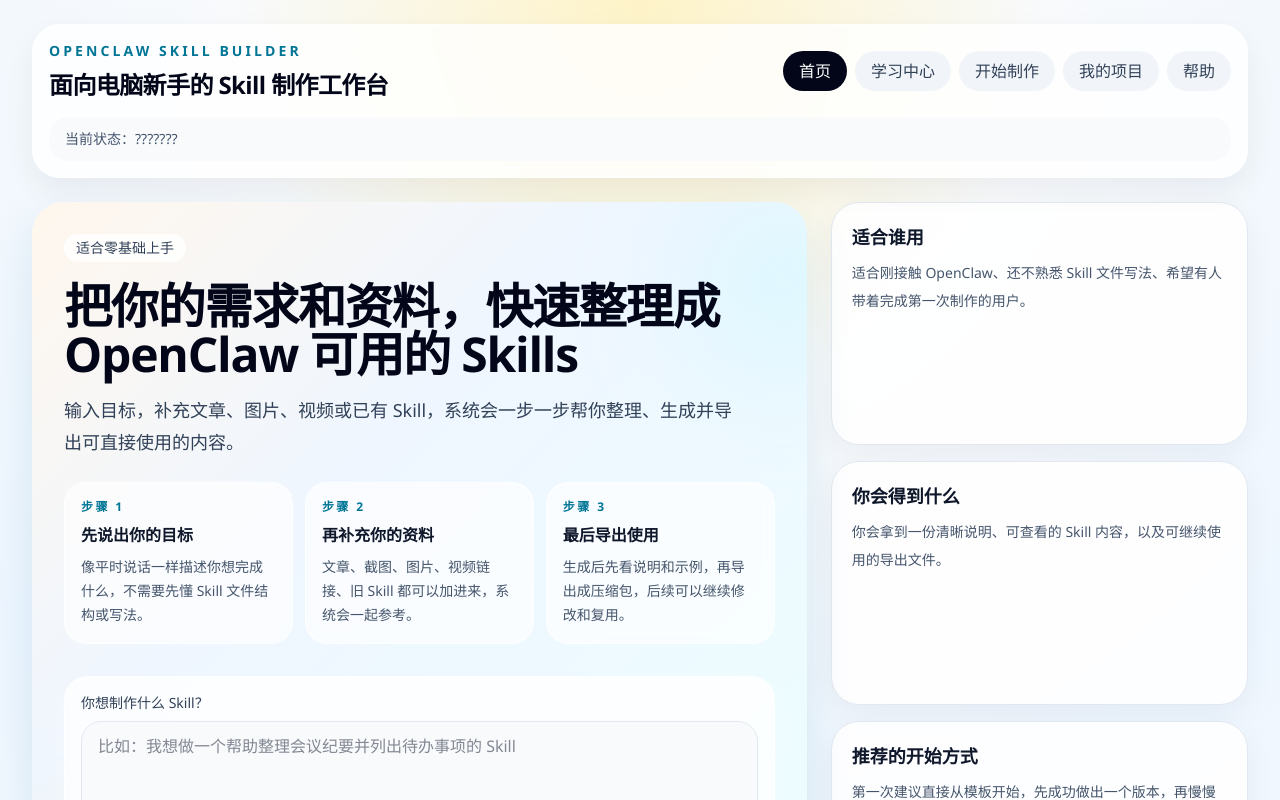
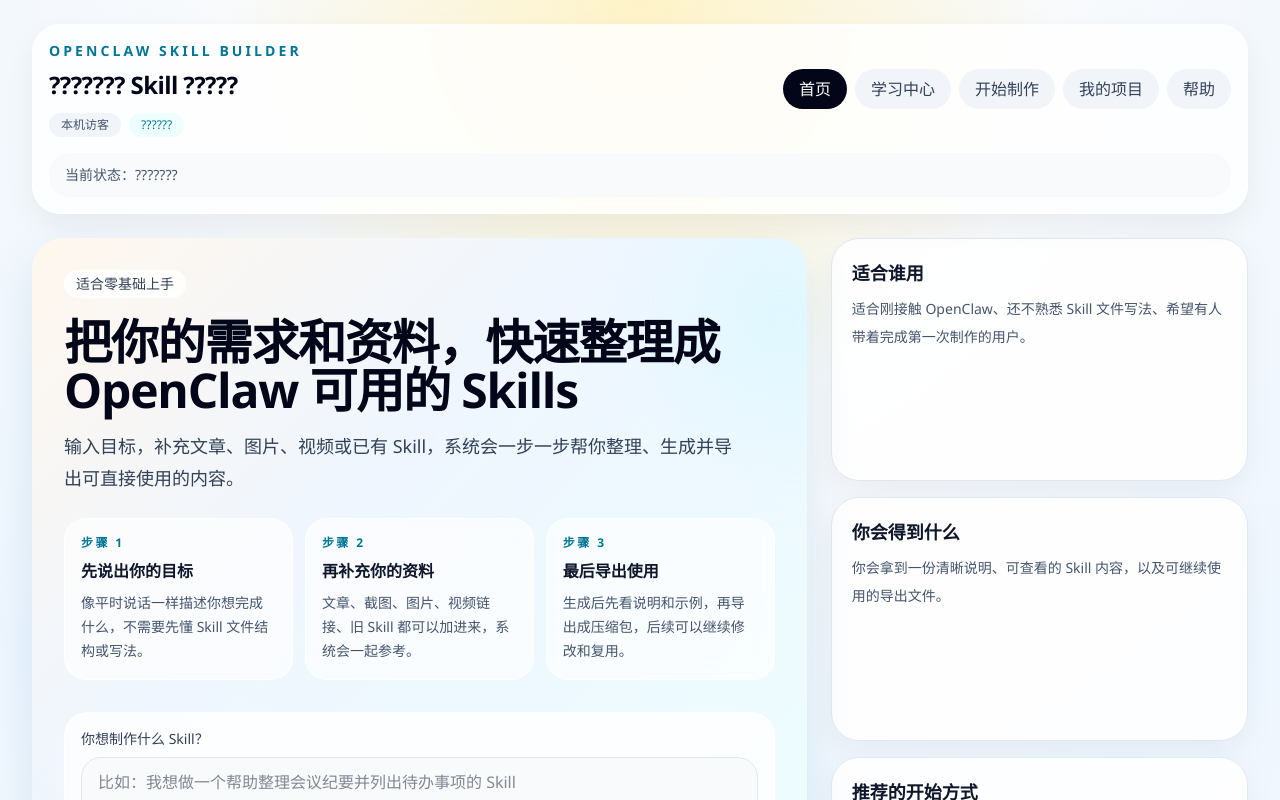
Before and after one commit to jiayuan04091016/openclaw-skill-builder, a Next.js app: page / in a window 1280 px wide. Shown: the top 800 px of the page. Built offline with nearby package versions, Linux system fonts and the light colour scheme.

Commit message:
Add local session shell for future auth flow

```diff
--- a/src/components/skill-builder-app.tsx
+++ b/src/components/skill-builder-app.tsx
@@ -5,6 +5,7 @@
 import { Field, QuickResourceForm, SectionCard } from "@/components/builder-ui";
 import { ProjectCard } from "@/components/project-card";
 import { useProjectManager } from "@/hooks/use-project-manager";
+import { useSessionState } from "@/hooks/use-session-state";
 import { builderStepMeta, builderStepTabs, faqs, learningCards, navItems, previewTabs, templates } from "@/lib/content";
 import { formatDateLabel } from "@/lib/skill-builder";
 import type { AppSection, BuilderMode, OutputStyle } from "@/types/app";
@@ -14,6 +15,7 @@
   const [builderStep, setBuilderStep] = useState(1);
   const [statusMessage, setStatusMessage] = useState("???????");
   const [previewMode, setPreviewMode] = useState<"guide" | "skill" | "result">("guide");
+  const session = useSessionState();
   const {
     projects,
     activeProject,
@@ -69,7 +71,13 @@
           <div className="flex flex-col gap-5 lg:flex-row lg:items-center lg:justify-between">
             <div>
               <p className="text-sm font-semibold uppercase tracking-[0.22em] text-cyan-700">OpenClaw Skill Builder</p>
-              <h1 className="mt-2 text-xl font-semibold tracking-tight text-slate-950 sm:text-2xl">面向电脑新手的 Skill 制作工作台</h1>
+              <h1 className="mt-2 text-xl font-semibold tracking-tight text-slate-950 sm:text-2xl">??????? Skill ?????</h1>
+              <div className="mt-3 inline-flex flex-wrap items-center gap-2 text-xs text-slate-600">
+                <span className="rounded-full bg-slate-100 px-3 py-1 font-medium">{session.displayName}</span>
+                <span className="rounded-full bg-cyan-50 px-3 py-1 font-medium text-cyan-700">
+                  {session.storageMode === "local" ? "??????" : "??????"}
+                </span>
+              </div>
             </div>
             <nav className="flex flex-wrap gap-2 sm:justify-start">
               {navItems.map((item) => (
--- /dev/null
+++ b/src/hooks/use-session-state.ts
@@ -0,0 +1,16 @@
+"use client";
+
+import { useMemo } from "react";
+
+import type { SessionState } from "@/types/app";
+
+export function useSessionState(): SessionState {
+  return useMemo(
+    () => ({
+      mode: "guest",
+      storageMode: "local",
+      displayName: "本机访客",
+    }),
+    [],
+  );
+}
```
Also changed, not shown: src/types/app.ts (+10 -0 lines).
